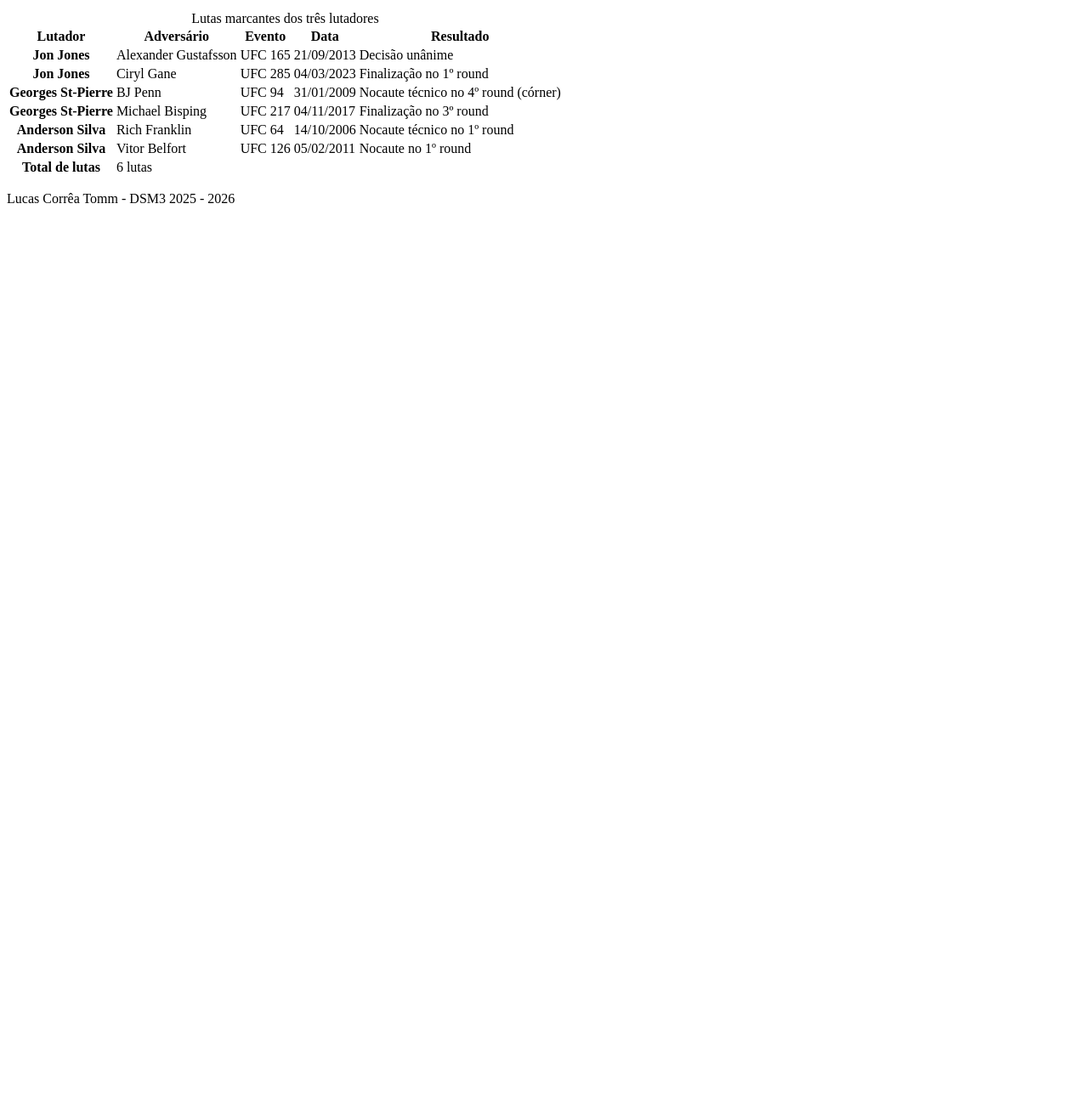
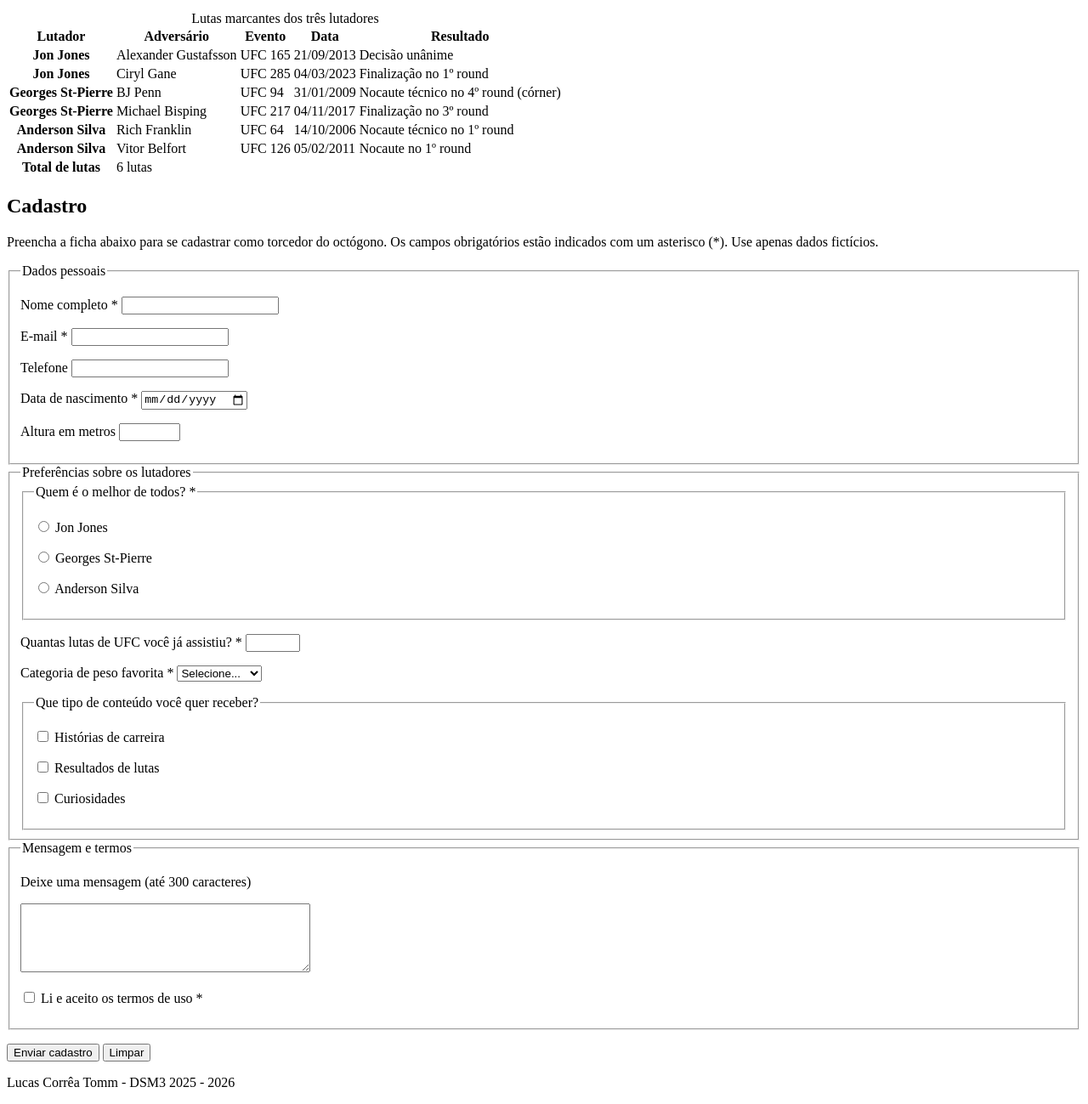
Before and after one commit to Lucas-Tomm/-pagina-tema-livre, a plain HTML site: page index.html in a window 1280 px wide. Shown: the part 5486-6785 px from the top of the page at 85% size. Before the commit the page ends 5745 px from the top, so only its background shows below. Drawn offline with Linux system fonts and the light colour scheme.

Commit message:
Adiciona a seção Cadastro com o formulário de torcedor
Traz o formulário da antiga cadastro.html para a seção #cadastro. Os ids ganham prefixo (cad-) para não repetir com o formulário de contato, o campo de lutas assistidas passa a ser obrigatório e o form recebe novalidate para o JavaScript fazer a validação. Inclui a caixa onde as mensagens vão aparecer.

```diff
--- a/index.html
+++ b/index.html
@@ -226,6 +226,117 @@
         </div>
       </section>
 
+      <section id="cadastro">
+        <h2>Cadastro</h2>
+        <p>Preencha a ficha abaixo para se cadastrar como torcedor do octógono. Os campos obrigatórios estão indicados com um asterisco (*). Use apenas dados fictícios.</p>
+
+        <form id="form-cadastro" action="#" method="post" novalidate>
+          <fieldset>
+            <legend>Dados pessoais</legend>
+
+            <p>
+              <label for="cad-nome">Nome completo *</label>
+              <input type="text" id="cad-nome" name="nome" autocomplete="name" required>
+            </p>
+
+            <p>
+              <label for="cad-email">E-mail *</label>
+              <input type="email" id="cad-email" name="email" autocomplete="email" required>
+            </p>
+
+            <p>
+              <label for="cad-telefone">Telefone</label>
+              <input type="tel" id="cad-telefone" name="telefone" autocomplete="tel">
+            </p>
+
+            <p>
+              <label for="cad-nascimento">Data de nascimento *</label>
+              <input type="date" id="cad-nascimento" name="nascimento" required>
+            </p>
+
+            <p>
+              <label for="cad-altura">Altura em metros</label>
+              <input type="number" id="cad-altura" name="altura" min="1.00" max="2.50" step="0.01">
+            </p>
+          </fieldset>
+
+          <fieldset>
+            <legend>Preferências sobre os lutadores</legend>
+
+            <fieldset>
+              <legend>Quem é o melhor de todos? *</legend>
+              <p>
+                <input type="radio" id="melhor-jones" name="melhor" value="jon-jones" required>
+                <label for="melhor-jones">Jon Jones</label>
+              </p>
+              <p>
+                <input type="radio" id="melhor-gsp" name="melhor" value="georges-st-pierre" required>
+                <label for="melhor-gsp">Georges St-Pierre</label>
+              </p>
+              <p>
+                <input type="radio" id="melhor-anderson" name="melhor" value="anderson-silva" required>
+                <label for="melhor-anderson">Anderson Silva</label>
+              </p>
+            </fieldset>
+
+            <p>
+              <label for="lutas-assistidas">Quantas lutas de UFC você já assistiu? *</label>
+              <input type="number" id="lutas-assistidas" name="lutas-assistidas" min="0" max="500" required>
+            </p>
+
+            <p>
+              <label for="categoria">Categoria de peso favorita *</label>
+              <select id="categoria" name="categoria" required>
+                <option value="">Selecione...</option>
+                <option value="meio-medio">Meio-médio</option>
+                <option value="medio">Médio</option>
+                <option value="meio-pesado">Meio-pesado</option>
+                <option value="pesado">Pesado</option>
+              </select>
+            </p>
+
+            <fieldset>
+              <legend>Que tipo de conteúdo você quer receber?</legend>
+              <p>
+                <input type="checkbox" id="conteudo-historia" name="conteudo" value="historia">
+                <label for="conteudo-historia">Histórias de carreira</label>
+              </p>
+              <p>
+                <input type="checkbox" id="conteudo-lutas" name="conteudo" value="lutas">
+                <label for="conteudo-lutas">Resultados de lutas</label>
+              </p>
+              <p>
+                <input type="checkbox" id="conteudo-curiosidades" name="conteudo" value="curiosidades">
+                <label for="conteudo-curiosidades">Curiosidades</label>
+              </p>
+            </fieldset>
+          </fieldset>
+
+          <fieldset>
+            <legend>Mensagem e termos</legend>
+
+            <p>
+              <label for="cad-mensagem">Deixe uma mensagem (até 300 caracteres)</label>
+            </p>
+            <p>
+              <textarea id="cad-mensagem" name="mensagem" rows="5" cols="40" maxlength="300"></textarea>
+            </p>
+
+            <p>
+              <input type="checkbox" id="termos" name="termos" value="aceito" required>
+              <label for="termos">Li e aceito os termos de uso *</label>
+            </p>
+          </fieldset>
+
+          <p>
+            <button type="submit">Enviar cadastro</button>
+            <button type="reset">Limpar</button>
+          </p>
+        </form>
+
+        <div id="cadastro-mensagem" role="alert" tabindex="-1" hidden></div>
+      </section>
+
     </main>
     <footer>
       <p>Lucas Corrêa Tomm - DSM3 2025 - 2026</p>
```
